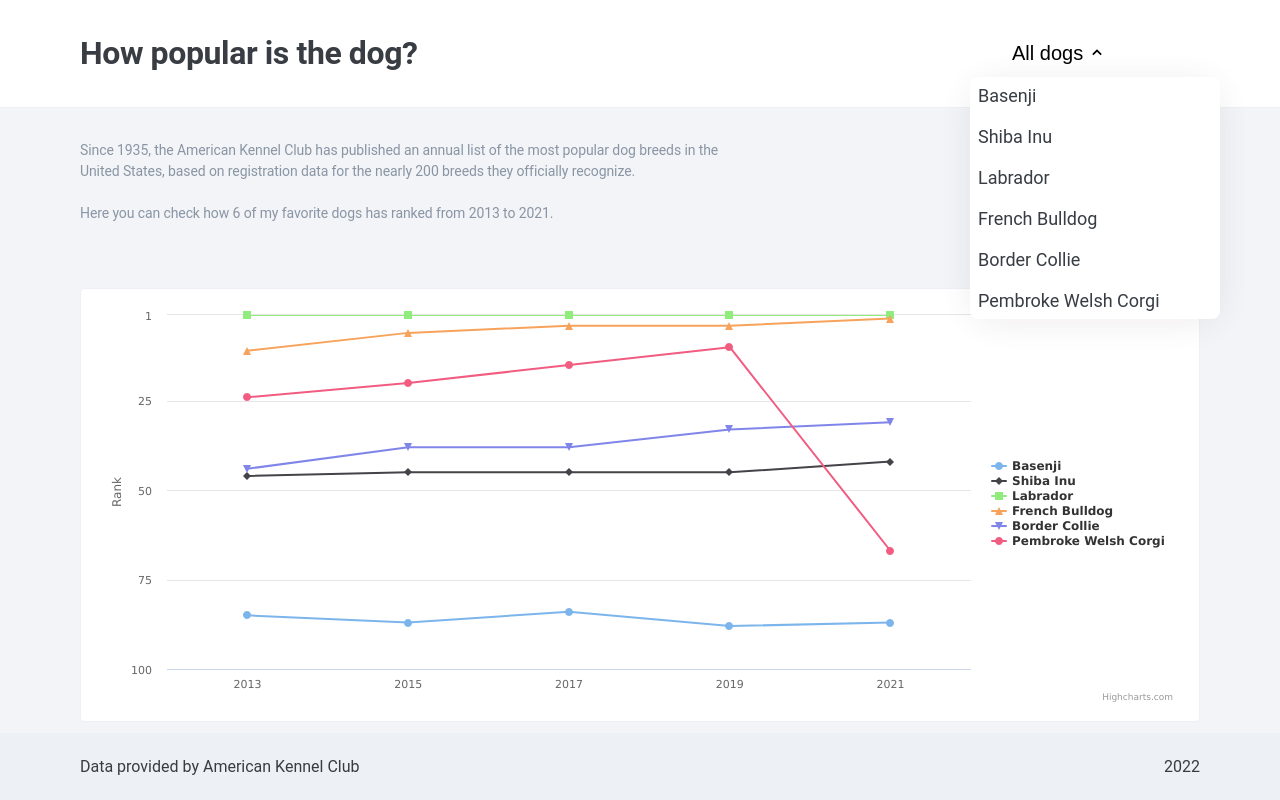
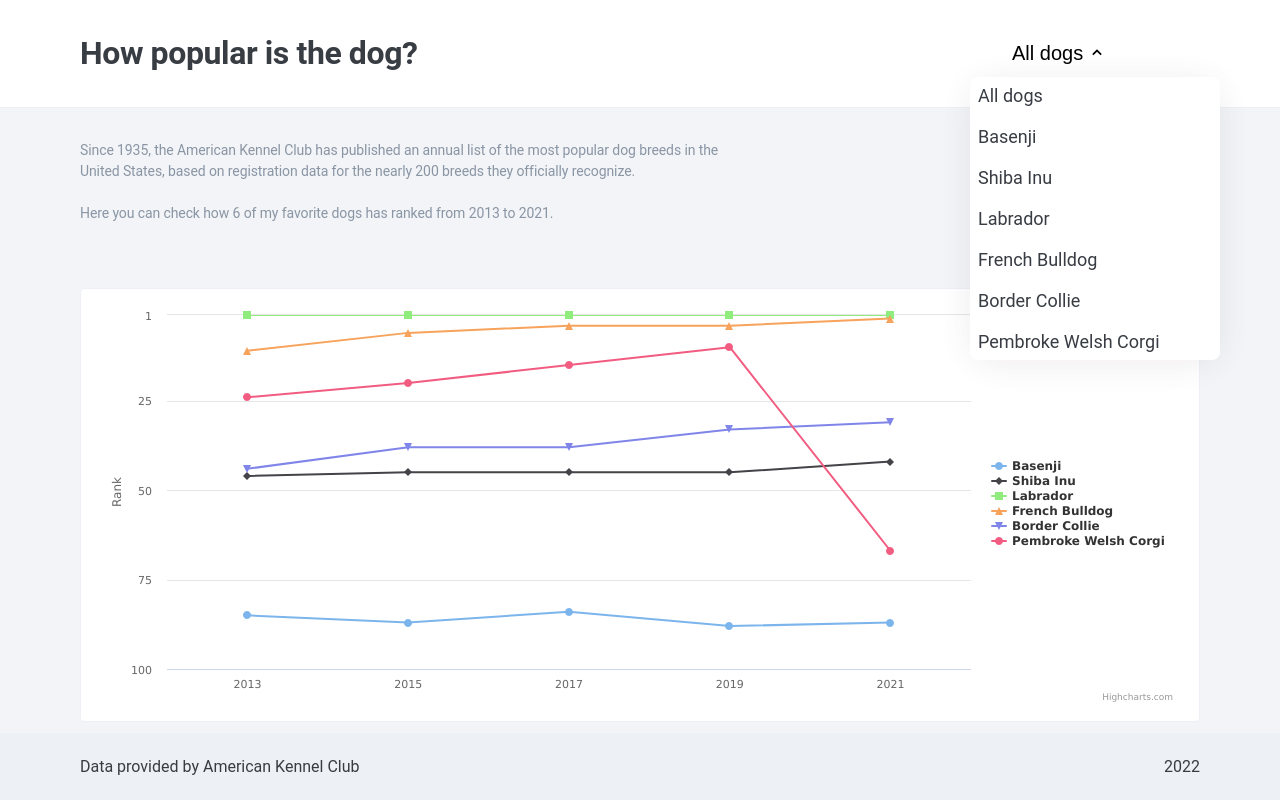
Before and after one commit to nastyastavitskaya/react-dog-ranking, a React (Create React App) app: page / in a window 1280 px wide. Both pictures are taken after a click on the button "All dogs". Built offline with nearby package versions, Linux system fonts and the light colour scheme.

Commit message:
Add ability to see all dogs

```diff
--- a/src/App.js
+++ b/src/App.js
@@ -21,7 +21,7 @@ function App() {
   const allDogs = dogs;
 
   const [isDropdownOpen, setIsDropdownOpen] = useState(false);
-  const [selectedDog, setSelectedDog] = useState('');
+  const [selected, setSelected] = useState({ dog: '', isAllSelected: true })
 
   const dropdownRef = useRef();
 
@@ -41,14 +41,14 @@ function App() {
   }, []);
 
   const handleOptionClick = value  => {
-    setSelectedDog(value);
+    setSelected(value);
     setIsDropdownOpen(false);
   };
 
   return (
     <AppContainer>
       <Header
-        selectedDog={selectedDog}
+        selected={selected}
         allDogs={allDogs}
         isDropdownOpen={isDropdownOpen}
         dropdownRef={dropdownRef}
@@ -57,7 +57,7 @@ function App() {
       />
       <RootContainer
         years={years}
-        selectedDog={selectedDog}
+        selected={selected}
         allDogs={allDogs}
       />
       <Footer />
--- a/src/components/Dropdown/Dropdown.js
+++ b/src/components/Dropdown/Dropdown.js
@@ -7,20 +7,15 @@ import {
   DropdownContainer,
   DropdownListContainer,
   DropdownList,
-  DropdownListItem
 } from './Dropdown.styled';
-
-// import Option from './dropdown/Option';
 
 
 const Dropdown = ({
   isDropdownOpen,
   dropdownRef,
   label,
-  options,
-  selectedText,
-  onDropdownClick,
-  onOptionClick
+  children,
+  onDropdownClick
 }) => {
   return (
     <Root ref={dropdownRef}>
@@ -28,20 +23,13 @@ const Dropdown = ({
         isDropdownOpen={isDropdownOpen}
         onClick={onDropdownClick}
       >
-        {selectedText ? selectedText : label}
+        {label}
         <BiChevronDown />
       </DropdownContainer>
       {isDropdownOpen && (
         <DropdownListContainer>
           <DropdownList>
-            {options.map(option => (
-              <DropdownListItem
-                key={option.id}
-                onClick={() => onOptionClick((option))}
-              >
-                {option.name}
-              </DropdownListItem>
-            ))}
+            {children}
           </DropdownList>
         </DropdownListContainer>
       )}
@@ -52,9 +40,7 @@ const Dropdown = ({
 Dropdown.propTypes = {
   isDropdownOpen: PropTypes.bool,
   label: PropTypes.string,
-  options: PropTypes.array.isRequired,
   onDropdownClick: PropTypes.func.isRequired,
-  onOptionClick: PropTypes.func.isRequired,
 };
 
 Dropdown.defaultProps = {
--- /dev/null
+++ b/src/components/Dropdown/DropdownOption.js
@@ -0,0 +1,16 @@
+import React from 'react';
+
+import { DropdownListItem } from './Dropdown.styled';
+
+const DropdownOption = ({ value, text, onClick }) => {
+  return (
+    <DropdownListItem
+      value={value}
+      onClick={onClick}
+    >
+      {text}
+    </DropdownListItem>
+  )
+}
+
+export default DropdownOption;
--- a/src/components/Header/Header.js
+++ b/src/components/Header/Header.js
@@ -9,15 +9,17 @@ import {
 
 import ResponsiveContainer from '../containers/ResponsiveContainer';
 import Dropdown from '../Dropdown/Dropdown';
+import DropdownOption from '../Dropdown/DropdownOption';
 
 
 const Header = ({
   allDogs,
-  selectedDog,
+  selected,
   isDropdownOpen,
   dropdownRef,
   onDropdownClick,
-  onOptionClick
+  onOptionClick,
+  // onSetIsAllDogsSelected,
 }) => {
   return (
     <Root>
@@ -26,14 +28,26 @@ const Header = ({
           <Heading>How popular is the dog?</Heading>
           <DropdownWrapper>
             <Dropdown
-              label='All dogs'
-              selectedText={selectedDog.name}
-              options={allDogs}
+              label={selected.isAllSelected ? 'All dogs' : selected.dog.name}
+              selectedText={selected.dog.name}
               isDropdownOpen={isDropdownOpen}
               dropdownRef={dropdownRef}
               onDropdownClick={onDropdownClick}
-              onOptionClick={onOptionClick}
-            />
+            >
+              <DropdownOption
+                text='All dogs'
+                value={selected.isAllSelected}
+                onClick={() => onOptionClick({ dog: '', isAllSelected: true })}
+              />
+              {allDogs.map(dog => (
+                <DropdownOption
+                  key={dog.id}
+                  value={dog}
+                  text={dog.name}
+                  onClick={() => onOptionClick({ dog: dog, isAllSelected: false })}
+                />
+              ))}
+            </Dropdown>
           </DropdownWrapper>
         </Container>
       </ResponsiveContainer>
--- a/src/components/charts/DogChart.js
+++ b/src/components/charts/DogChart.js
@@ -47,7 +47,7 @@ const DogChart = ({ years, dogRating }) => {
   useEffect(() => {
     let copyDataRating = [...dogRating];
     setRating(copyDataRating);
-    console.log('dog updated in child', dogRating);
+    // console.log('dog updated in child', dogRating);
   }, [dogRating]);
 
   useEffect(() => {
--- a/src/components/containers/RootContainer.js
+++ b/src/components/containers/RootContainer.js
@@ -13,7 +13,7 @@ const Root = styled.main`
 
 const RootContainer = ({
   years,
-  selectedDog,
+  selected,
   allDogs,
 }) => {
 
@@ -31,14 +31,14 @@ const RootContainer = ({
           </p>
         </TextContainer>
 
-        {selectedDog && (
+        {selected.dog && (
           <DogsContainer
-            selectedDog={selectedDog}
+            selectedDog={selected.dog}
             years={years}
           />
         )}
 
-        {!selectedDog && (
+        {selected.isAllSelected && !selected.dog && (
           <AllDogsContainer
             allDogs={allDogs}
             years={years}
--- a/src/components/containers/TextContainer.js
+++ b/src/components/containers/TextContainer.js
@@ -17,7 +17,7 @@ const Container = styled.div`
 const TextContainer = ({ children, style }) => {
   return (
     <Container style={style}>
-      <p>{children}</p>
+      {children}
     </Container>
   )
 }
--- a/src/components/dogs/DogContainer/DogContainer.js
+++ b/src/components/dogs/DogContainer/DogContainer.js
@@ -21,25 +21,18 @@ const DogsContainer = ({ selectedDog, years }) => {
               src={selectedDog.img}
               alt={selectedDog.name}
             />
-            <>
-              <p>
-                <span>
-                  {selectedDog.name}
-                </span>
-                <br />
-                Last Year's Ranking:
-                <span>
-                  {` ${selectedDog.rating[selectedDog.rating.length - 1]}`}
-                </span>
-              </p>
-            </>
+            <p>
+              <span>{selectedDog.name}</span>
+              <br />
+              Last Year's Ranking:
+              <span>{` ${selectedDog.rating[selectedDog.rating.length - 1]}`}</span>
+            </p>
           </Container>
         </Card>
       </DogInfoContainer>
 
       <DogChartContainer>
         <Card>
-          {console.log('dog parent', selectedDog.rating)}
           <DogChart
             dogRating={selectedDog.rating}
             years={years}
```
Also changed, not shown: src/components/Dropdown/Option.js (deleted, +0 -11 lines).
